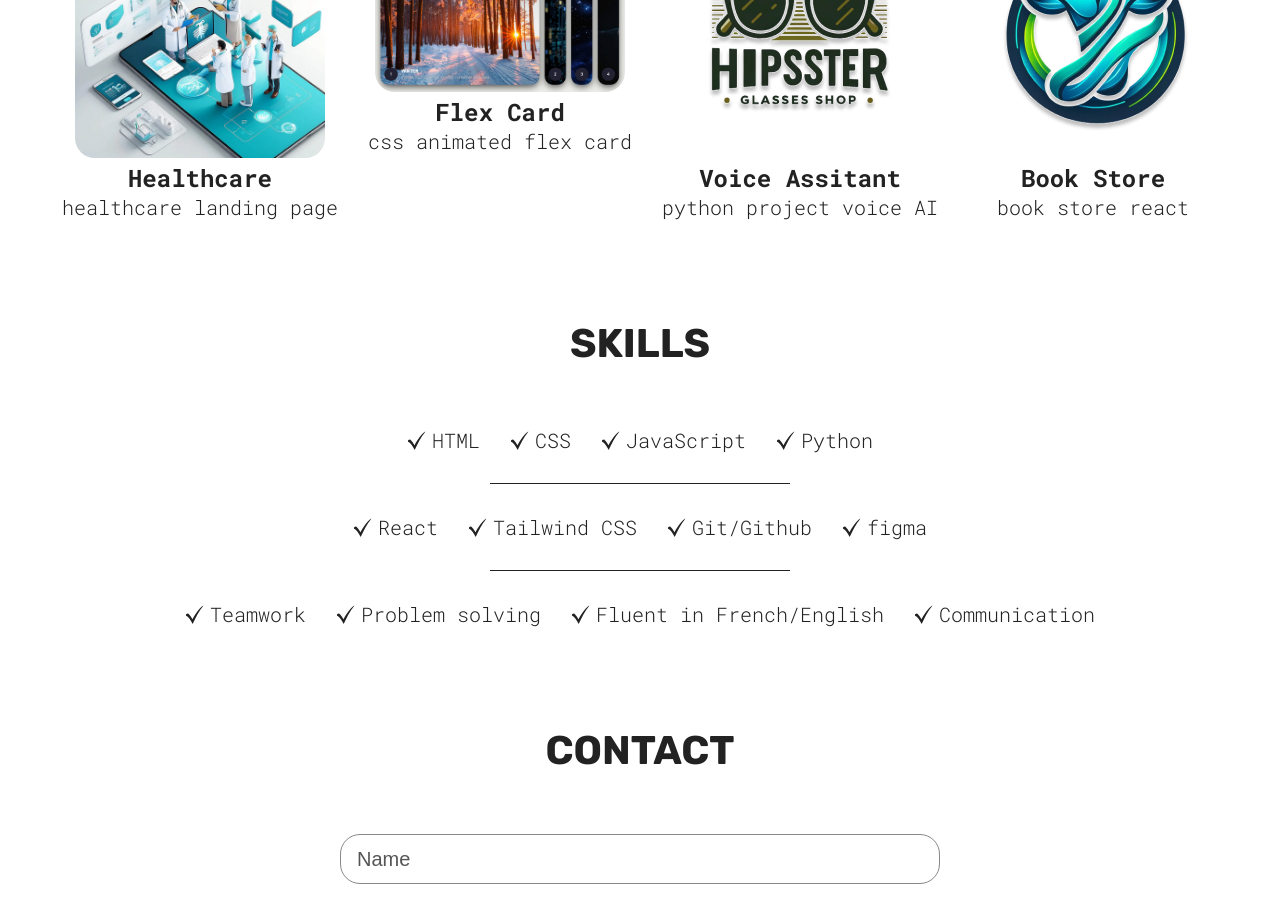
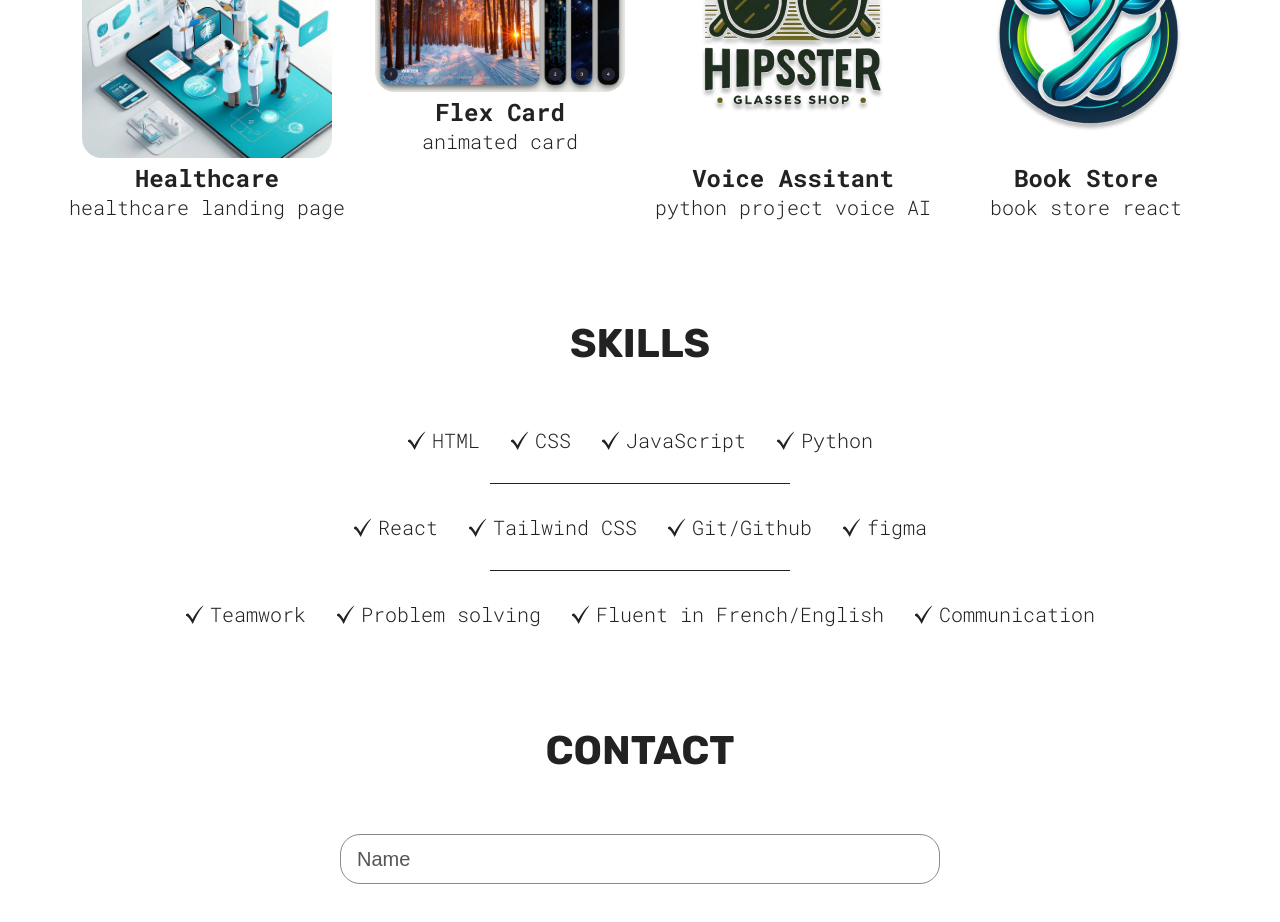
Before and after one commit to Mikehk11/mikehk11.github.io, a React (Vite) app: page / in a window 1280 px wide. Shown: the part 1100-2022 px from the top of the page. Built offline with nearby package versions, Linux system fonts and the light colour scheme.

Commit message:
uptade project.jsx

```diff
--- a/src/sections/Projects/Projects.jsx
+++ b/src/sections/Projects/Projects.jsx
@@ -20,7 +20,7 @@ function Projects() {
           src={imgcssa}
           link=" https://mikehk11.github.io/css-animations2/"
           h3="Flex Card"
-          p="css animated flex card"
+          p="animated card"
         />
         <ProjectCard
           src={hipsster}
```
